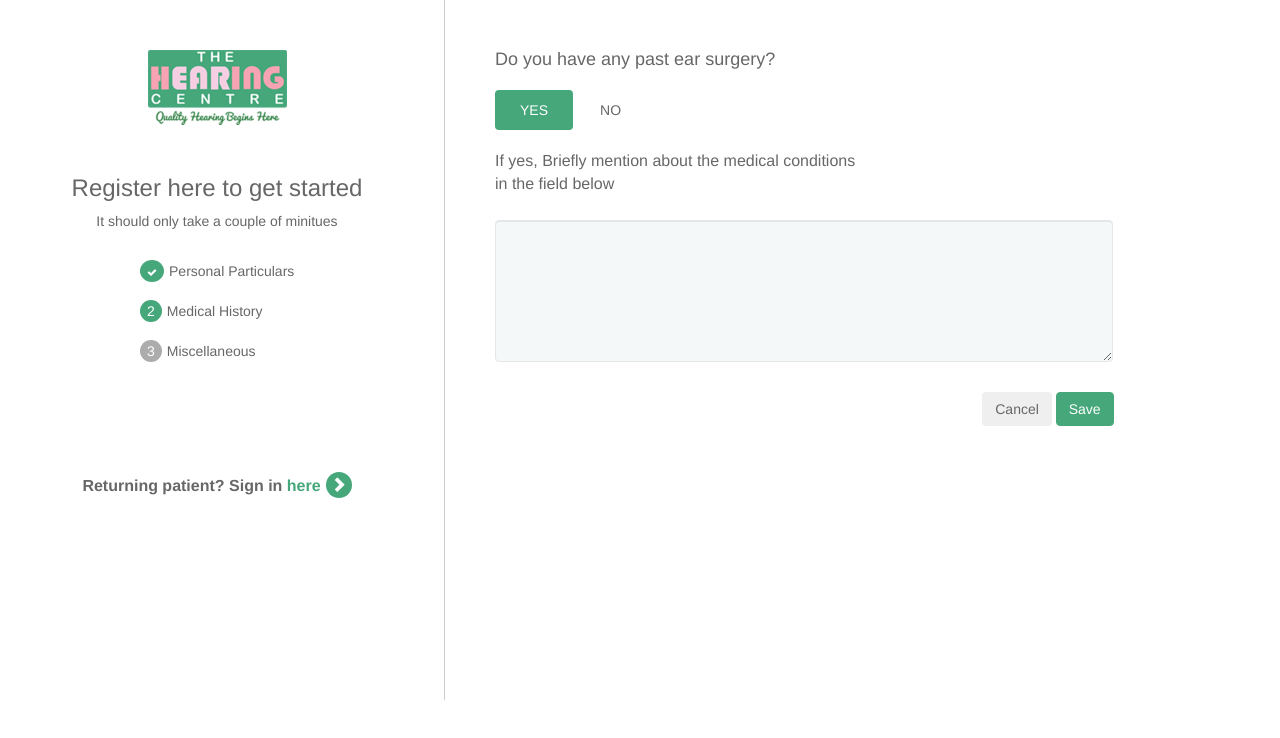
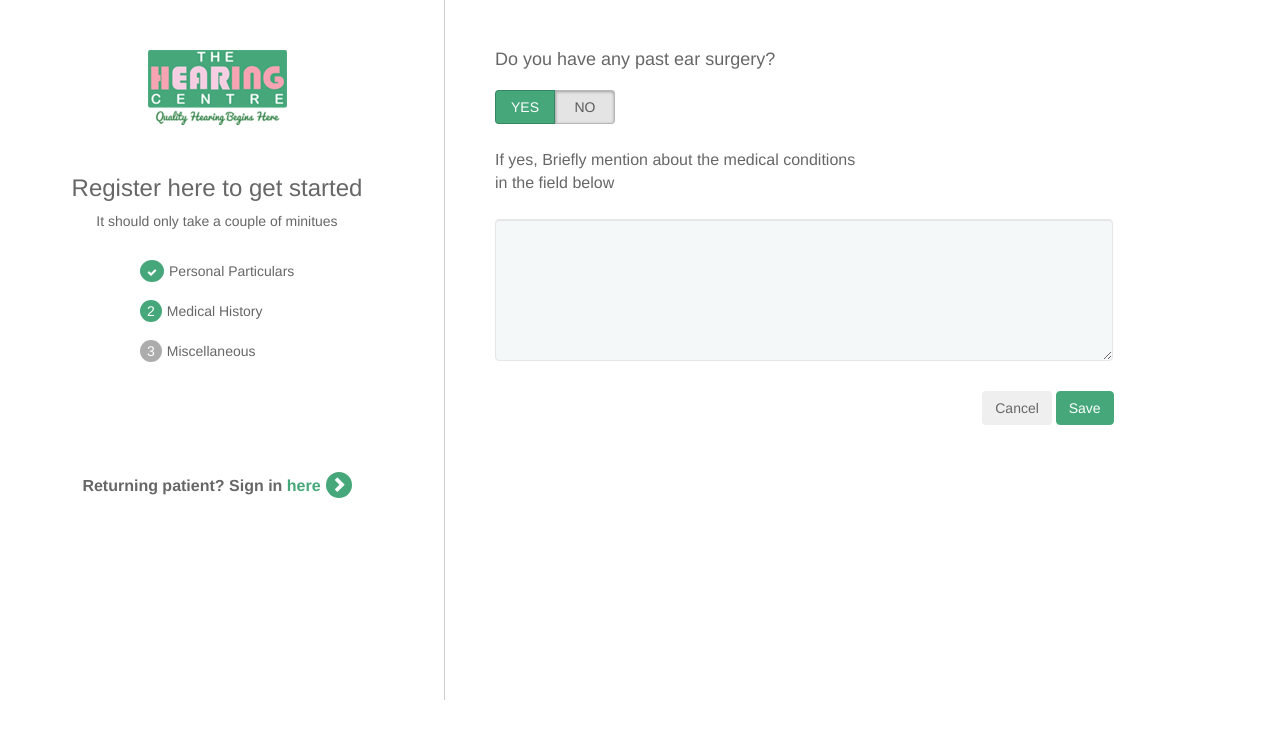
Before and after one commit to amolc/hearingcenter, a website: page customer/customer_medicalHist.html in a window 1280 px wide. Drawn offline with nearby package versions, Linux system fonts and the light colour scheme.

Commit message:
button toggle yes no css

```diff
--- a/customer/css/customer_medicalHist.css
+++ b/customer/css/customer_medicalHist.css
@@ -38,3 +38,65 @@ i.fa.fa-check {
 .col-sm-offset-4.col-sm-8.form-button.text-right {
     margin-left: 222px;
 }
+
+
+.switch-field {
+	overflow: hidden;
+}
+
+.switch-title {
+  margin-bottom: 6px;
+}
+
+.switch-field input {
+    position: absolute !important;
+    clip: rect(0, 0, 0, 0);
+    height: 1px;
+    width: 1px;
+    border: 0;
+    overflow: hidden;
+}
+
+.switch-field label {
+  float: left;
+}
+
+.switch-field label {
+  display: inline-block;
+  width: 60px;
+  background-color: #e4e4e4;
+  color: rgba(0, 0, 0, 0.6);
+  font-size: 14px;
+  font-weight: normal;
+  text-align: center;
+  text-shadow: none;
+  padding: 6px 14px;
+  border: 1px solid rgba(0, 0, 0, 0.2);
+  -webkit-box-shadow: inset 0 1px 3px rgba(0, 0, 0, 0.3), 0 1px rgba(255, 255, 255, 0.1);
+  box-shadow: inset 0 1px 3px rgba(0, 0, 0, 0.3), 0 1px rgba(255, 255, 255, 0.1);
+  -webkit-transition: all 0.1s ease-in-out;
+  -moz-transition:    all 0.1s ease-in-out;
+  -ms-transition:     all 0.1s ease-in-out;
+  -o-transition:      all 0.1s ease-in-out;
+  transition:         all 0.1s ease-in-out;
+}
+
+.switch-field label:hover {
+	cursor: pointer;
+}
+
+.switch-field input:checked + label {
+  background-color: #45A77A;
+  -webkit-box-shadow: none;
+  box-shadow: none;
+  color:#fff;
+
+}
+
+.switch-field label:first-of-type {
+  border-radius: 4px 0 0 4px;
+}
+
+.switch-field label:last-of-type {
+  border-radius: 0 4px 4px 0;
+}
--- a/customer/customer_medicalHist.html
+++ b/customer/customer_medicalHist.html
@@ -52,11 +52,15 @@
         </div>
         <div class="col-md-7 medical-hisory">
             <h4>Do you have any past ear surgery?</h4>
-            <div class="tab-butt">
-                <ul class="nav nav-pills">
-                  <li role="presentation" class="active"><a href="#">YES</a></li>
-                  <li role="presentation"><a href="#">NO</a></li>
-                </ul>
+          <div class="tab-butt">
+                <form class="form">
+                    <div class="switch-field">
+                        <input type="radio" id="switch_left" name="switch_2" value="yes" checked/>
+                        <label for="switch_left">YES</label>
+                        <input type="radio" id="switch_right" name="switch_2" value="no" />
+                        <label for="switch_right">NO</label>
+                    </div>
+                </form>
             </div>
             <p>If yes, Briefly mention about the medical conditions <br> in the field below</p>
             <div class="form-group">
```
Also changed, not shown: customer/customer_misc.html (+30 -21 lines), customer/index.html (+3 -3 lines).
